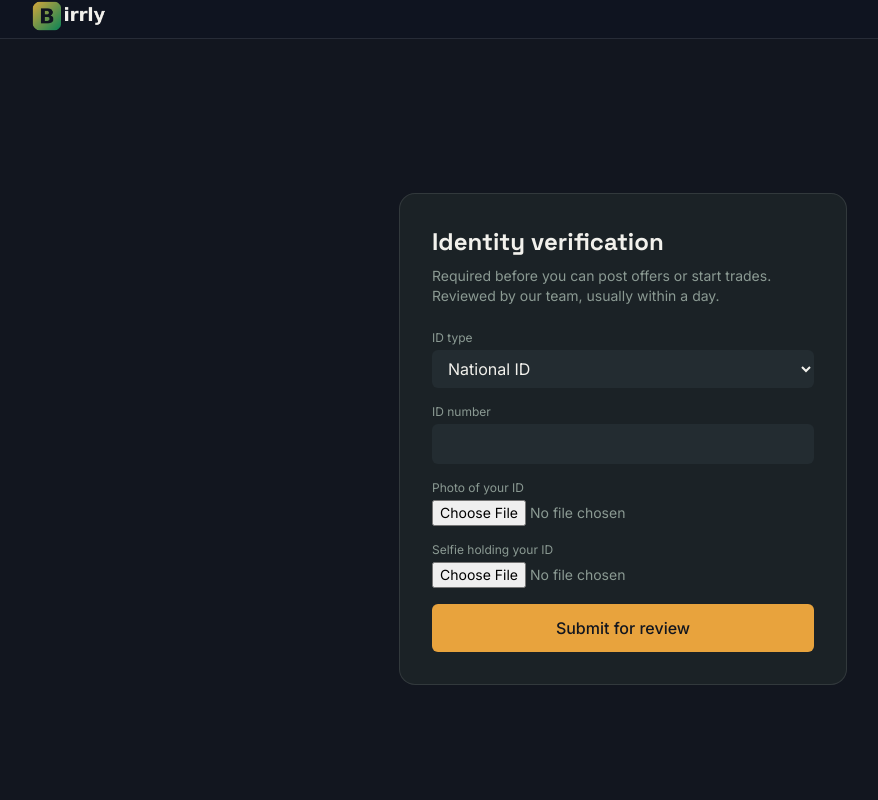
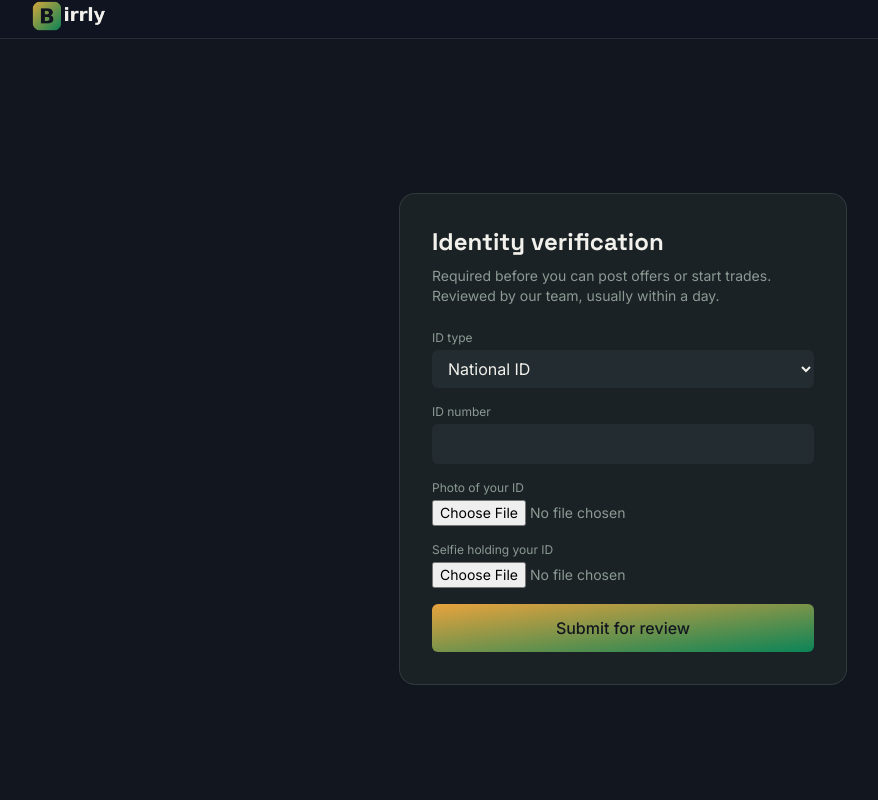
Before and after one commit to abi677715-del/kuno-p2p-platform, a Next.js app in the folder frontend/: page /kyc in a window 1280 px wide. Shown: the top 800 px of the page, without its empty margins (17-895 px from the left). Built offline with nearby package versions, Linux system fonts and the light colour scheme; no server answers.

Commit message:
Update page.tsx

```diff
--- a/frontend/app/kyc/page.tsx
+++ b/frontend/app/kyc/page.tsx
@@ -116,7 +116,7 @@ export default function KycPage() {
             <button
               type="submit"
               disabled={loading}
-              className="w-full rounded-md bg-gold py-3 text-ink font-medium hover:bg-gold/90 transition-colors disabled:opacity-60"
+              className="w-full rounded-md bg-gradient-to-br from-gold to-teal py-3 text-ink font-medium hover:opacity-90 transition-opacity disabled:opacity-60"
             >
               {loading ? 'Submitting…' : 'Submit for review'}
             </button>
```
